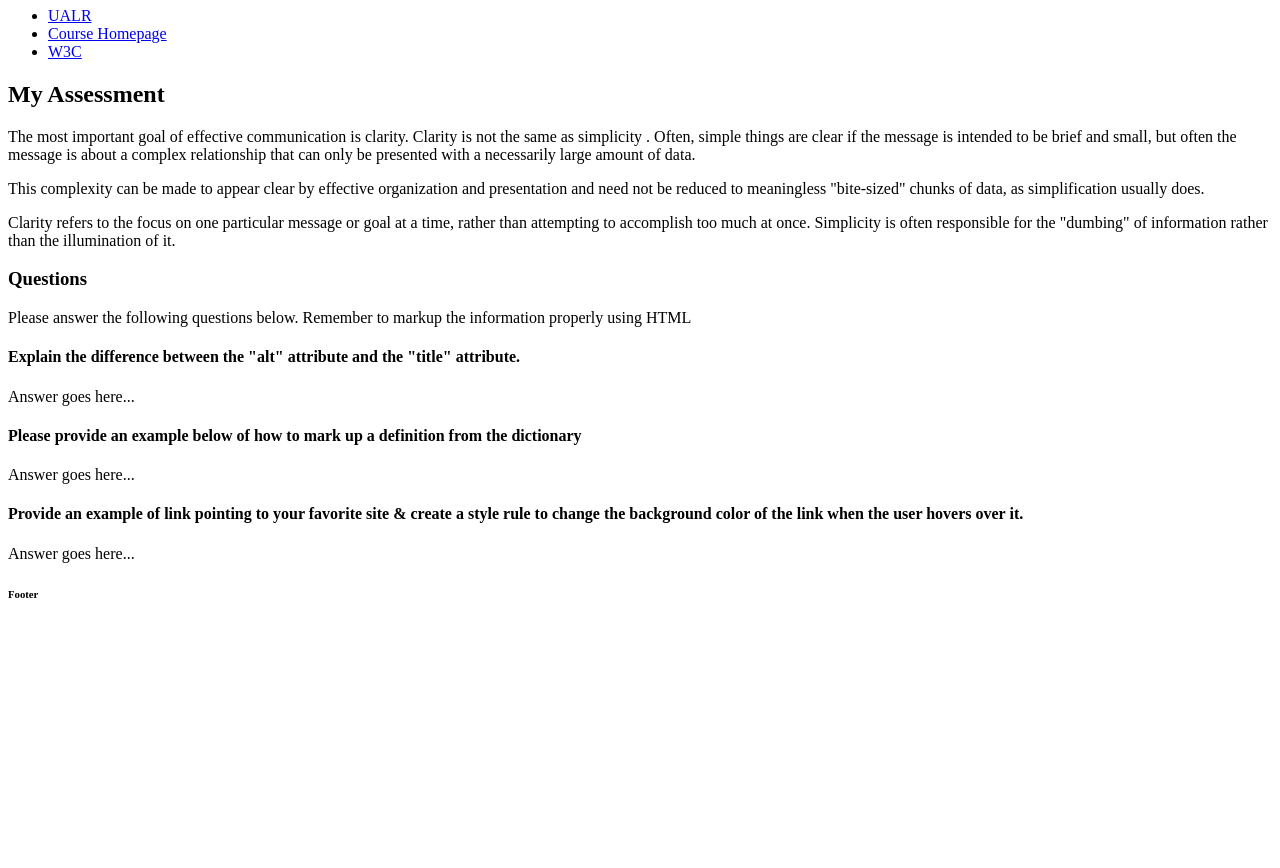
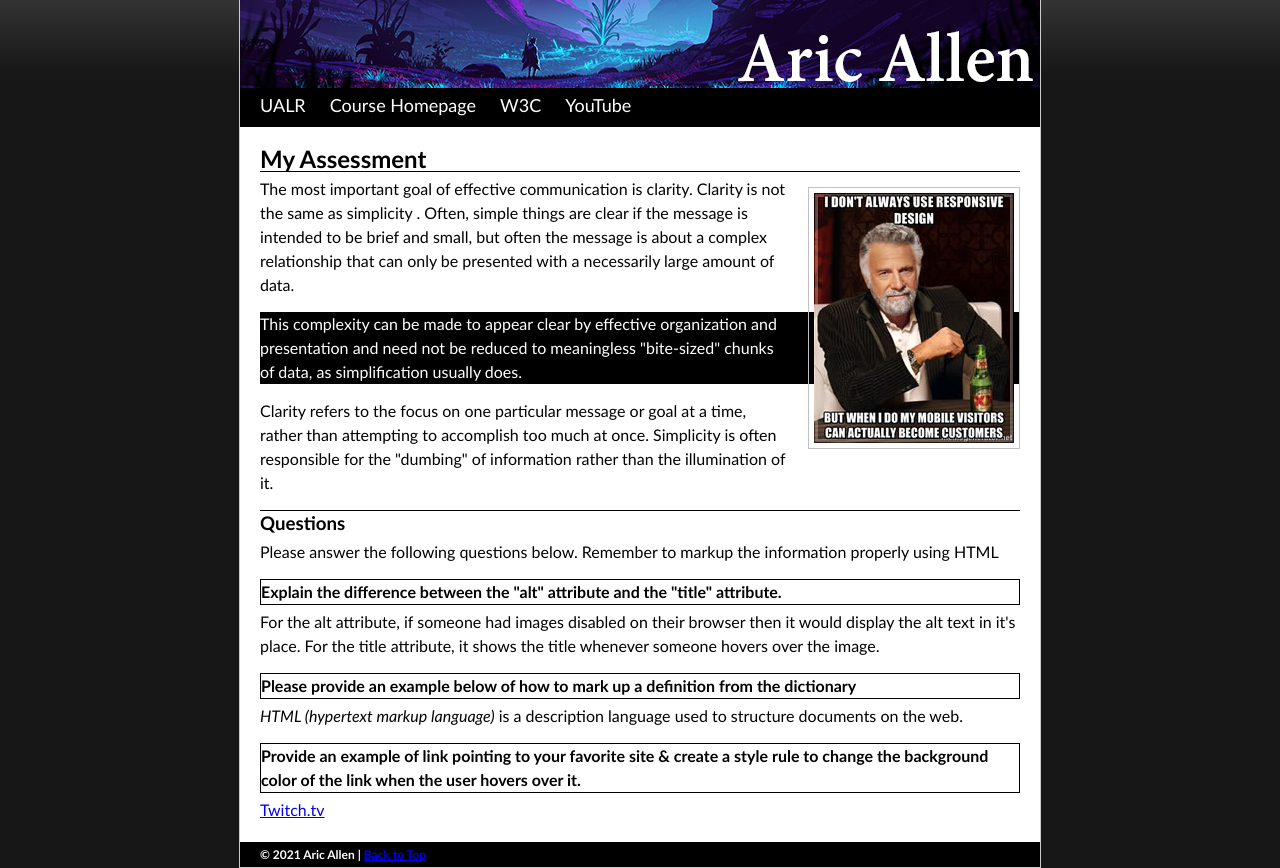
Before and after one commit to adotallen/ifsc-3342, a plain HTML site: page pre-assessment/index.html in a window 1280 px wide. Shown: the part 73-941 px from the top of the page. Before the commit the page ends 800 px from the top, so only its background shows below. Drawn offline with Linux system fonts and the light colour scheme.

Commit message:
Pre-Assessment Submision

```diff
--- /dev/null
+++ b/pre-assessment/assets/css/screen.css
@@ -0,0 +1,106 @@
+/* Universal Selector */
+
+* {
+	margin: 0px;
+	padding: 0px;
+}
+body {
+	text-align: center;
+	font-family: "Trebuchet MS", Arial, Helvetica, sans-serif;
+	background-color: #171717;
+	background-image:url('../img/gradient.jpg');
+	background-repeat: repeat-x;
+	font-size: 16px;
+	line-height: 1.5em;
+}
+#container {
+	max-width: 800px;
+	margin-right: auto;
+	margin-left: auto;
+	text-align: left;
+	background-color: #FFF;
+	margin-top: 20px;
+	border: 1px solid #CCC;
+}
+#header {
+}
+#header h1 a {
+	background-image:url(../img/header.jpg);
+	display:block;
+	height:140px;
+	text-indent:100%;
+	white-space:nowrap;
+	overflow:hidden;
+}
+#nav {
+	background-color: #000;
+}
+#nav ul {
+	list-style-type: none;
+	margin-left: 10px;
+}
+#nav ul li {
+	display: inline;
+	height: 35px;
+	line-height: 35px;
+}
+#nav ul li a {
+	display: inline-block;
+	padding-right: 10px;
+	padding-left: 10px;
+	font-size: 18px;
+}
+#nav ul li a:link, #nav ul li a:visited {
+	text-decoration: none;
+	border-bottom-width: 4px;
+	border-bottom-style: solid;
+	border-bottom-color: #000;
+	color: #FFF;
+}
+#nav ul li a:hover {
+	border-bottom-width: 3px;
+	border-bottom-style: solid;
+	border-bottom-color: #CCC;
+}
+#content {
+	margin: 20px;
+}
+#content h2{
+	border-bottom:1px solid #000000;
+}
+#content h3{
+	border-top:1px solid #000000;
+}
+#content h4{
+	border:1px solid #000000;
+}
+#content p {
+	margin-top: 5px;
+	margin-bottom: 15px;
+}
+
+#content a:hover{
+    background:blue;
+}
+#footer {
+	background-color: #000;
+	color: #FFF;
+	height: 25px;
+}
+#footer h6 {
+	font-size: 12px;
+	line-height: 25px;
+	margin-right: 20px;
+	margin-left: 20px;
+}
+
+.alert{
+	background:#000000;
+	color:#fff;
+}
+.img-right{
+    float:right;
+    border:1px solid #c0c0c0;
+    padding:5px;
+    margin:10px 0 10px 20px;
+}
--- a/pre-assessment/index.html
+++ b/pre-assessment/index.html
@@ -1,38 +1,41 @@
 <!doctype html>
-<html>
+<html lang="en">
 <head>
-<meta charset="UTF-8">
-<meta name="description" content="This is a skills pre-assessment for Mobile Web Development" />
-<title>IFSC 3342 Pre-Assessment</title>
+  <meta charset="UTF-8"> <!-- Meta charset specifies the character encoder used on the page. UTF-8 is recommended for HTML5. -->
+  <meta name="description" content="This is a skills pre-assessment for Mobile Web Development" /> <!-- Meta name description is an HTML element that summarizes your webpage.  -->
+  <meta name="author" content="Aric Allen" /> <!-- Meta name author specifies the name of the author of the document. -->
+  <title>IFSC 3342 Pre-Assessment | Aric Allen</title>
+  <link rel="stylesheet" href="assets/css/screen.css" type="text/css" />
 </head>
 <body>
 <div id="container">
   <div id="header">
-    <h1><a href="index.html">IFSC 3342 Pre-Assessment</a></h1>
+    <h1><a href="index.html">Aric Allen</a></h1>
   </div>
   <div id="nav">
     <ul>
-      <li><a href="http://ualr.edu">UALR</a></li>
-      <li><a href="https://thomaswallace.net/course/mobile-web/spring-2018/">Course Homepage</a></li>
-      <li><a href="http://www.w3.org/">W3C</a></li>
+      <li><a href="http://ualr.edu" title="Visit UALR">UALR</a></li>
+      <li><a href="https://thomaswallace.net/course/mobile-web/spring-2018/" title="Visit Course Homepage">Course Homepage</a></li>
+      <li><a href="http://www.w3.org/" title="Visit W3C">W3C</a></li>
+      <li><a href="http://www.youtube.com" title="Visit YouTube">YouTube</a></li>
     </ul>
   </div>
   <div id="content">
-    <h2>My Assessment</h2>
-    <p>The most important goal of effective communication is clarity. Clarity is not the same as simplicity . Often, simple things are clear if the message is intended to be brief and small, but often the message is about a complex relationship that can only be presented with a necessarily large amount of data. </p>
-    <p>This complexity can be made to appear clear by effective organization and presentation and need not be reduced to meaningless "bite-sized" chunks of data, as simplification usually does. </p>
+    <h2>My Assessment</h2><!-- Hey Thomas! -->
+    <p><img src="assets/img/content-image2.jpg" alt="The most interesting man" class="img-right"/>The most important goal of effective communication is clarity. Clarity is not the same as simplicity . Often, simple things are clear if the message is intended to be brief and small, but often the message is about a complex relationship that can only be presented with a necessarily large amount of data. </p>
+    <p class="alert"> This complexity can be made to appear clear by effective organization and presentation and need not be reduced to meaningless "bite-sized" chunks of data, as simplification usually does. </p>
     <p>Clarity refers to the focus on one particular message or goal at a time, rather than attempting to accomplish too much at once. Simplicity is often responsible for the "dumbing" of information rather than the illumination of it.</p>
     <h3>Questions</h3>
     <p>Please answer the following questions below. Remember to markup the information properly using HTML</p>
     <h4>Explain the difference between the &quot;alt&quot; attribute and the &quot;title&quot; attribute. </h4>
-    <p>Answer goes here...</p>
+    <p>For the alt attribute, if someone had images disabled on their browser then it would display the alt text in it's place. For the title attribute, it shows the title whenever someone hovers over the image.</p>
     <h4>Please provide an example below of how to mark up a definition from the dictionary</h4>
-    <p>Answer goes here...</p>
+    <p><dfn><abbr>HTML</abbr> (hypertext markup language)</dfn> is a description language used to structure documents on the web.</p>
     <h4>Provide an example of link pointing to your favorite site &amp; create a style rule to change the background color of the link when the user hovers over it. </h4>
-    <p>Answer goes here... </p>
+    <p><a href="https://www.twitch.tv" title="Go to Twitch">Twitch.tv</a> </p>
   </div>
   <div id="footer">
-    <h6>Footer</h6>
+    <h6>&copy; 2021 Aric Allen | <a href="#container">Back to Top</a> </h6>
   </div>
 </div>
 </body>
```
Also changed, not shown: pre-assessment/assets/img/content-image2.jpg (added), pre-assessment/assets/img/gradient.jpg (added), pre-assessment/assets/img/header.jpg (added).
